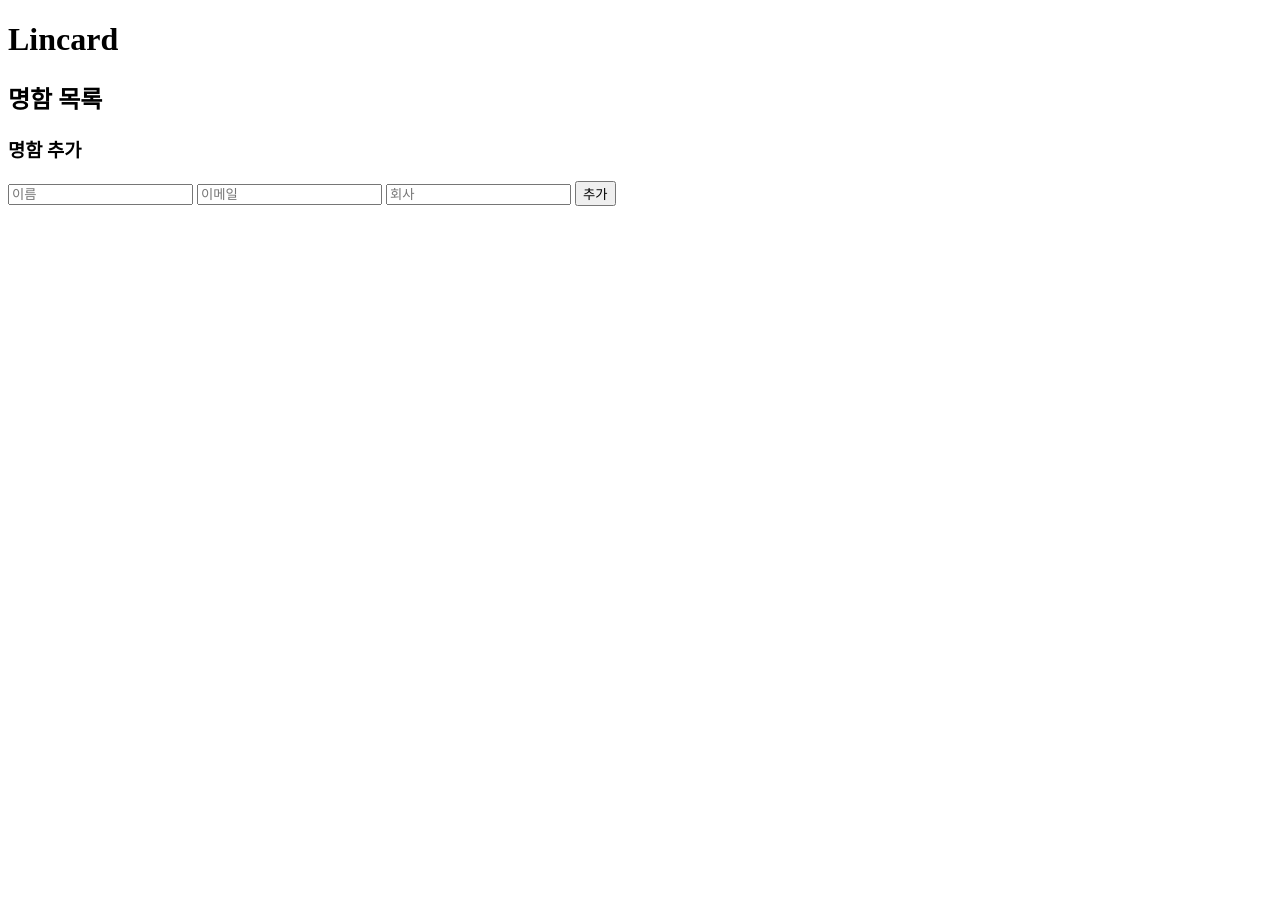
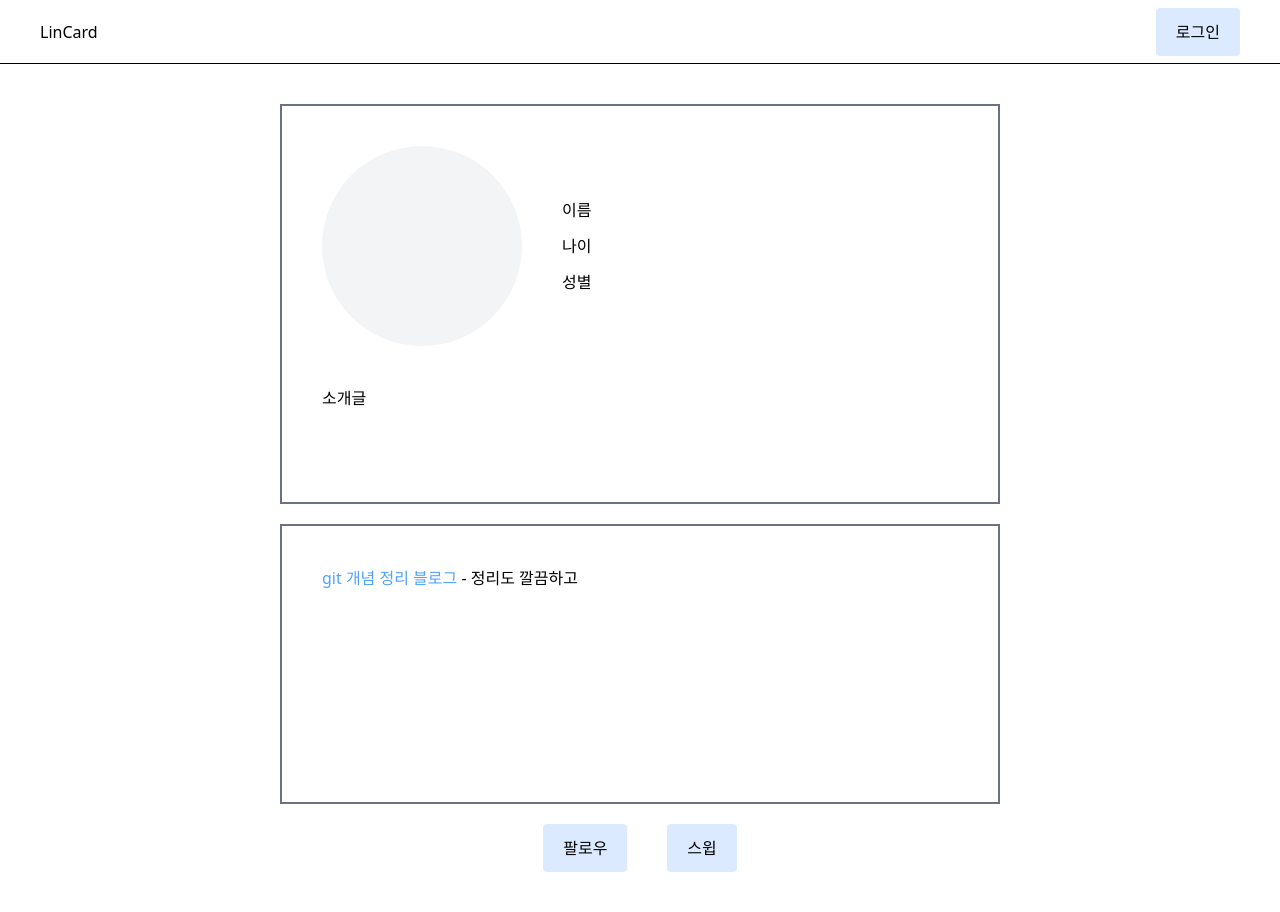
Before and after one commit to yunojang/lincard, a Flask app: page / in a window 1280 px wide. Before the commit the page ends 206 px from the top, so only its background shows below. Run offline with Flask 3, Linux system fonts and the light colour scheme.

Commit message:
fe: front code base with jinja2 template inheritance

```diff
--- a/app.py
+++ b/app.py
@@ -8,5 +8,10 @@ def index():
     return render_template("index.html")
 
 
+@app.route("/login")
+def login():
+    return render_template("login.html")
+
+
 if __name__ == "__main__":
     app.run("0.0.0.0", port=5001, debug=True)
--- a/templates/base.html
+++ b/templates/base.html
@@ -1,18 +1,21 @@
 <!DOCTYPE html>
 <html lang="en">
+
 <head>
   <meta charset="UTF-8" />
   <title>Lincard</title>
-    <link
-      rel="stylesheet"
-      href="{{ url_for('static', filename='css/style.css') }}"
-    />
+  <link rel="stylesheet" href="{{ url_for('static', filename='css/style.css') }}" />
+  <script src="https://cdn.jsdelivr.net/npm/@tailwindcss/browser@4"></script>
   <script src="{{ url_for('static', filename='js/main.js') }}"></script>
 </head>
+
 <body>
-    <header>
-      <h1>Lincard</h1>
-    </header>
-    <main>{% block content %}{% endblock %}</main>
+  {% include 'components/navbar.html' %}
+
+  <main>
+    {% block content %}
+    {% endblock %}
+  </main>
 </body>
+
 </html>
--- /dev/null
+++ b/templates/components/button.html
@@ -0,0 +1 @@
+<button class="cursor-pointer">{name}</button>
--- /dev/null
+++ b/templates/components/card.html
@@ -0,0 +1,20 @@
+<div class="card border-gray-500 border-2 w-[720px] h-[400px] p-10">
+    <div class="flex items-center gap-10">
+        <div class="profile-image rounded-full w-50 h-50 bg-gray-100"></div>
+        <div class="flex flex-col gap-3">
+            <div>이름</div>
+            <div>나이</div>
+            <div>성별</div>
+        </div>
+    </div>
+    <div class="mt-10">소개글</div>
+</div>
+
+<div class="card border-gray-500 border-2 w-[720px] h-[280px] p-10">
+    <ul>
+        <li>
+            <a href="/" class="text-blue-400">git 개념 정리 블로그</a> - 정리도
+            깔끔하고
+        </li>
+    </ul>
+</div>
--- /dev/null
+++ b/templates/components/macros.html
@@ -0,0 +1,3 @@
+{% macro card() %}
+{% include "components/card.html" %}
+{% endmacro %}
--- /dev/null
+++ b/templates/components/navbar.html
@@ -0,0 +1,9 @@
+<header class="sticky top-0 h-16 border-b px-10">
+    <div class=" flex items-center h-full justify-between w-full">
+        <h1>
+            <a href="/">LinCard</a>
+        </h1>
+
+        <a href="/login" class="cursor-pointer bg-blue-100 px-5 py-3 rounded-sm active:scale-95">로그인</a>
+    </div>
+</header>
--- a/templates/index.html
+++ b/templates/index.html
@@ -1,18 +1,18 @@
-{% extends "base.html" %} {% block content %}
-<h2>명함 목록</h2>
-<ul>
-  <!-- {% for card in cards %}
-  <li>
-    <strong>{{ card.name }}</strong> - {{ card.email }} - {{ card.company }}
-  </li>
-  {% endfor %} -->
-</ul>
+{% extends "base.html" %}
+{% import "components/macros.html" as ui %}
 
-<h3>명함 추가</h3>
-<form action="/add" method="POST">
-  <input type="text" name="name" placeholder="이름" required />
-  <input type="email" name="email" placeholder="이메일" required />
-  <input type="text" name="company" placeholder="회사" />
-  <button type="submit">추가</button>
-</form>
+{% block content %}
+<div class="flex flex-col gap-5 items-center py-10">
+
+  {{ ui.card() }}
+
+  <div class="flex items-center gap-10">
+    <button class="cursor-pointer bg-blue-100 px-5 py-3 rounded-sm active:scale-95">
+      팔로우
+    </button>
+    <button class="cursor-pointer bg-blue-100 px-5 py-3 rounded-sm active:scale-95">
+      스윕
+    </button>
+  </div>
+</div>
 {% endblock %}
--- /dev/null
+++ b/templates/login.html
@@ -0,0 +1,4 @@
+{% extends "base.html" %}
+{% block content %}
+<div>로그인 화면</div>
+{% endblock %}
```
Also changed, not shown: readme.md, tailwind.config.js (added). Lines whose indentation alone changed are shown as unchanged.
